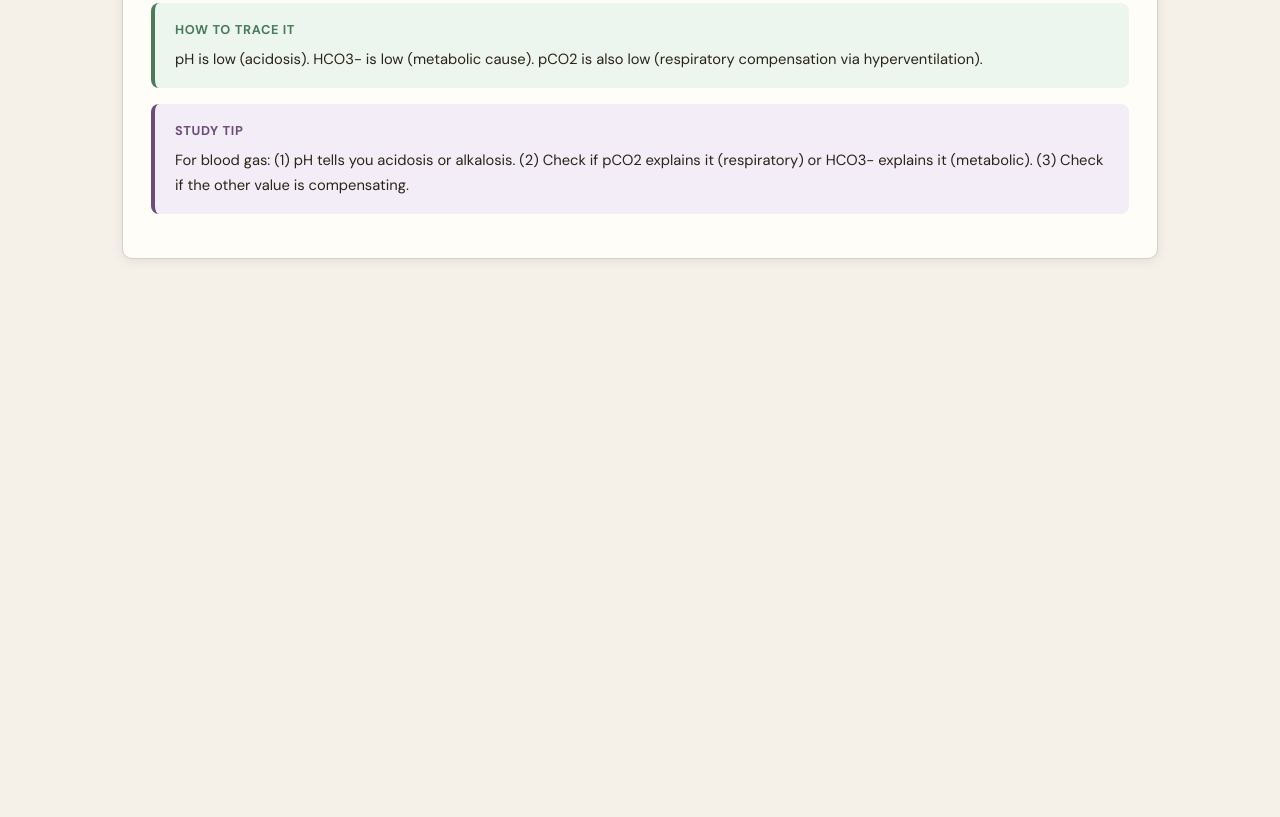
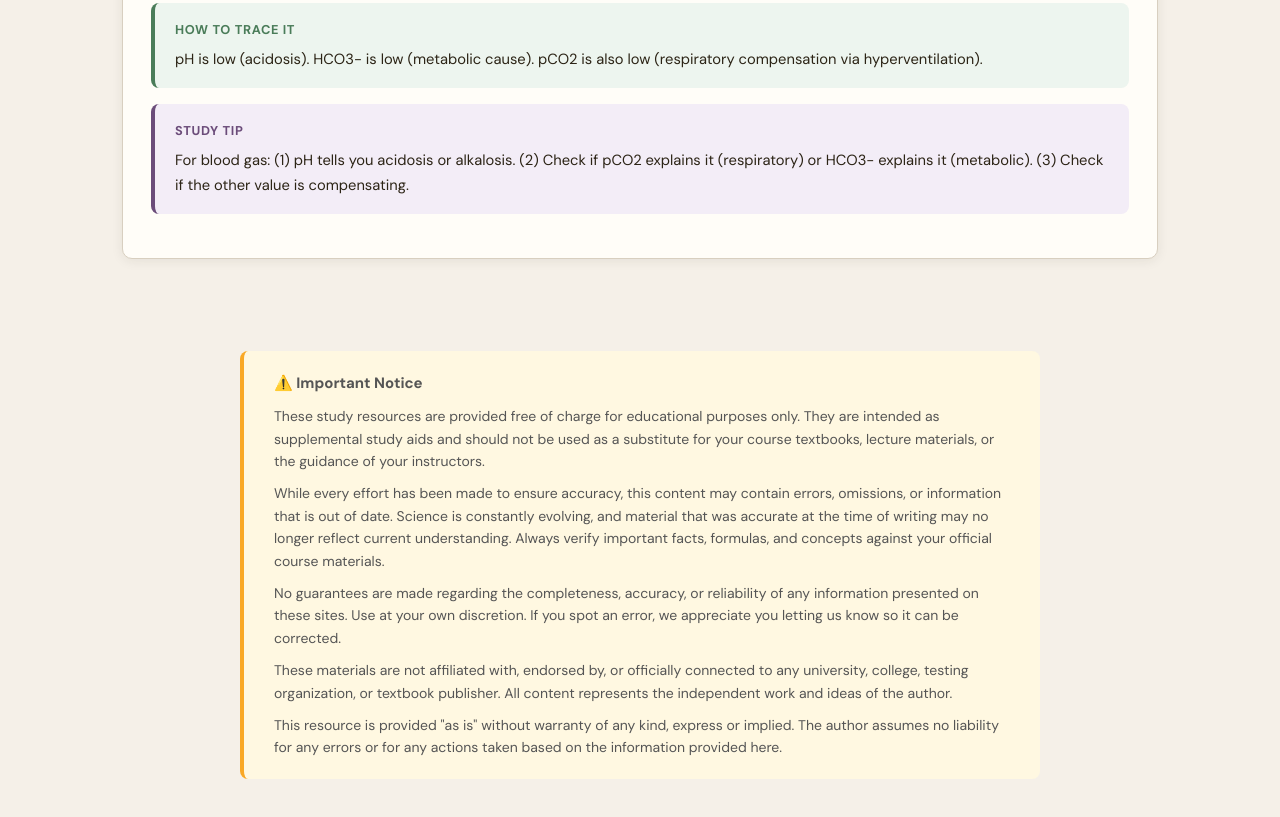
Before and after one commit to rpg007-github/MCAT-systems-learning-approach, a plain HTML site: page index.html in a window 1280 px wide. Shown: the part 4042-4859 px from the top of the page. Before the commit the page ends 4353 px from the top, so only its background shows below. Drawn offline with Linux system fonts and the light colour scheme.

Commit message:
Update index.html

```diff
--- a/index.html
+++ b/index.html
@@ -551,5 +551,14 @@ navBar.addEventListener('click', e => {
 // INIT
 showPanel('guide');
 </script>
+
+  <div style="max-width: 800px; margin: 40px auto; padding: 20px 30px; background: #fff8e1; border-left: 4px solid #f9a825; border-radius: 8px; font-size: 14px; line-height: 1.6; color: #555;">
+  <div style="font-weight: bold; font-size: 15px; margin-bottom: 10px;">⚠️ Important Notice</div>
+  <p style="margin: 0 0 10px 0;">These study resources are provided free of charge for educational purposes only. They are intended as supplemental study aids and should not be used as a substitute for your course textbooks, lecture materials, or the guidance of your instructors.</p>
+  <p style="margin: 0 0 10px 0;">While every effort has been made to ensure accuracy, this content may contain errors, omissions, or information that is out of date. Science is constantly evolving, and material that was accurate at the time of writing may no longer reflect current understanding. Always verify important facts, formulas, and concepts against your official course materials.</p>
+  <p style="margin: 0 0 10px 0;">No guarantees are made regarding the completeness, accuracy, or reliability of any information presented on these sites. Use at your own discretion. If you spot an error, we appreciate you letting us know so it can be corrected.</p>
+  <p style="margin: 0 0 10px 0;">These materials are not affiliated with, endorsed by, or officially connected to any university, college, testing organization, or textbook publisher. All content represents the independent work and ideas of the author.</p>
+  <p style="margin: 0;">This resource is provided "as is" without warranty of any kind, express or implied. The author assumes no liability for any errors or for any actions taken based on the information provided here.</p>
+</div>
 </body>
 </html>
```
